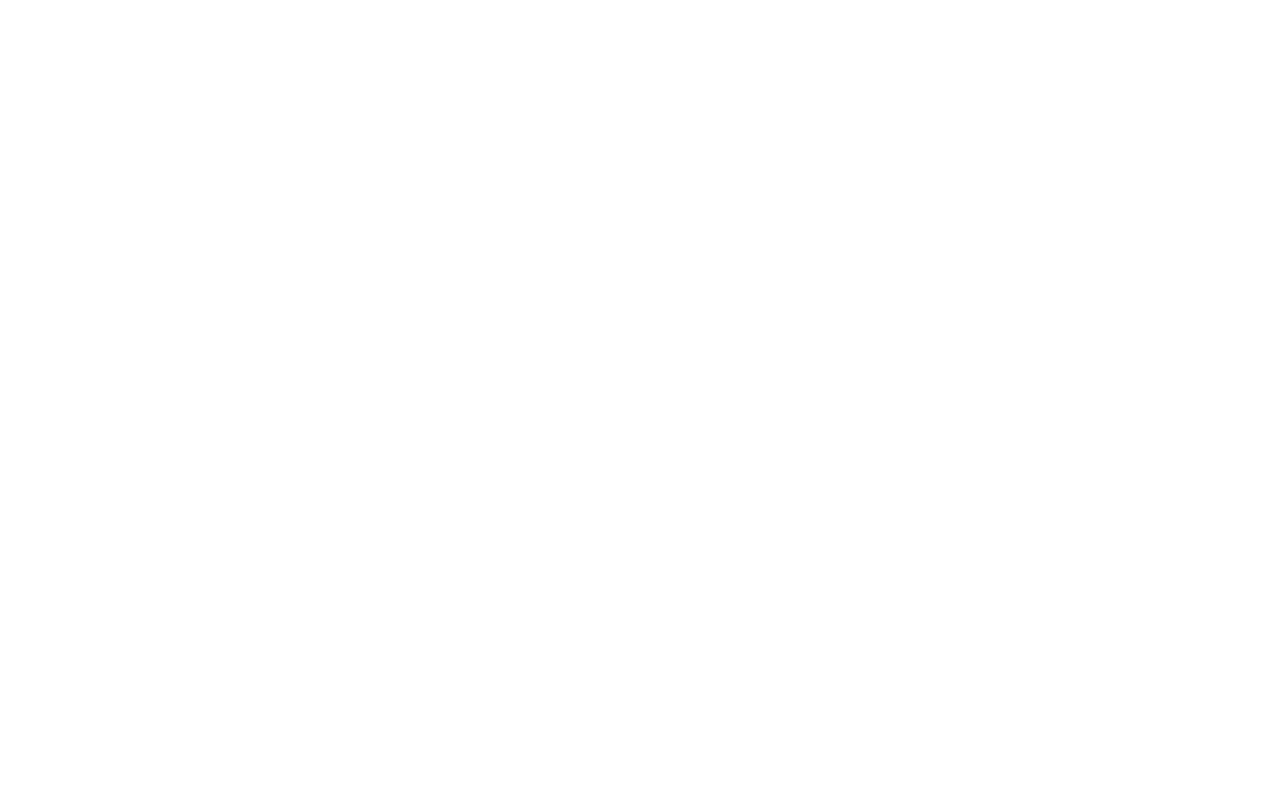
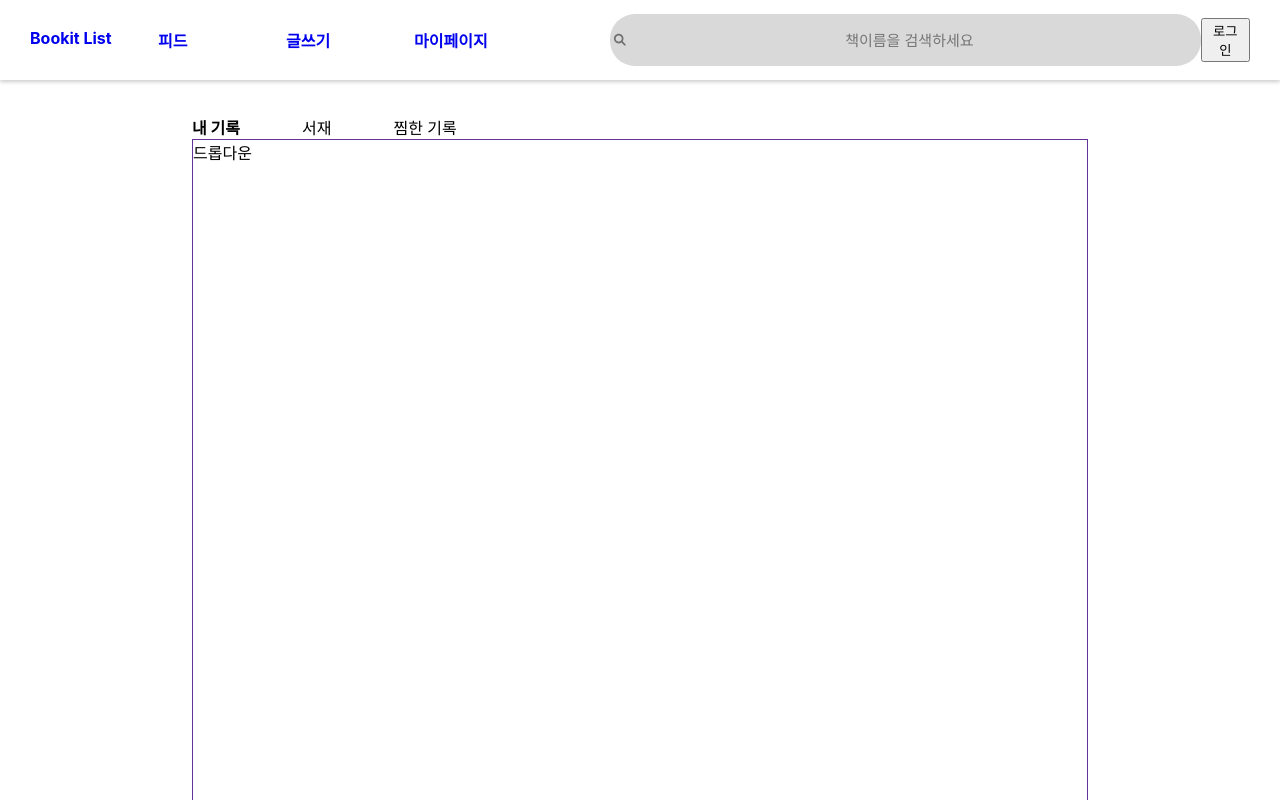
Before and after one commit to BookitList/BookitList_frontend, a React (Create React App) app: page /MyPage in a window 1280 px wide. Before the commit this address had no page. Shown: the top 800 px of the page. Built offline with nearby package versions, Linux system fonts and the light colour scheme.

Commit message:
Feat: 마이페이지 화면 구성 및 카테고리 기능 구현

```diff
--- a/src/App.js
+++ b/src/App.js
@@ -7,6 +7,7 @@ import MyBook from 'pages/MyBook/MyBook';
 import './App.css';
 
 import axios from 'axios';
+import MyPage from 'pages/MyPage/MyPage';
 
 const App = () => {
 
@@ -19,6 +20,7 @@ const App = () => {
         {/* BookDetail 책 데이터마다 링크 다르게 변수처리 */}
         <Route path="/BookDetail"  element={<BookDetail />} />
         <Route path="/MyBook"  element={<MyBook />} />
+        <Route path="/MyPage"  element={<MyPage />} />
       </Routes>
     </BrowserRouter>
   );
--- /dev/null
+++ b/src/components/Categories/Categories.css
@@ -0,0 +1,20 @@
+.categoriesContainer {
+    display: flex;
+}
+
+.categoriesList {
+    list-style: none;
+    padding: 0;
+    display: flex;
+    margin: 35px 0 0 0;
+}
+
+.categoriesItem {
+    cursor: pointer;
+    margin: 0 62px 0 0;
+      font-weight: 400;
+}
+
+.categoriesItem.active {
+    font-weight: 700;
+}
--- /dev/null
+++ b/src/components/Categories/Categories.js
@@ -0,0 +1,41 @@
+import React from 'react';
+import './Categories.css';
+
+const Categories = ({ selectedCategory, onCategoryChange }) => {
+  const categories = [
+    {
+      name: 'MyRecord',
+      text: '내 기록',
+    },
+    {
+      name: 'Library',
+      text: '서재',
+    },
+    {
+      name: 'Bookmarks',
+      text: '찜한 기록',
+    },
+  ];
+
+  const handleCategoryClick = (categoryName) => {
+    onCategoryChange(categoryName);
+  };
+
+  return (
+    <div className="categoriesContainer">
+      <ul className="categoriesList">
+        {categories.map((category) => (
+          <li
+            key={category.name}
+            onClick={() => handleCategoryClick(category.name)}
+            className={`categoriesItem ${selectedCategory === category.name ? 'active' : ''}`}
+          >
+            {category.text}
+          </li>
+        ))}
+      </ul>
+    </div>
+  );
+};
+
+export default Categories;
--- /dev/null
+++ b/src/pages/MyPage/MyPage.css
@@ -0,0 +1,14 @@
+.MyPage{
+    color: black;
+    width: 100%;
+}
+
+.MyPageContainer{
+    margin: 0 15vw;
+    /* margin: 0 288px; */
+}
+
+.Content{
+    min-height: 1842px;
+    border: 1px solid rebeccapurple;
+}
--- /dev/null
+++ b/src/pages/MyPage/MyPage.js
@@ -0,0 +1,37 @@
+import React, { useCallback, useState } from 'react';
+import './MyPage.css';
+import Header from 'components/Header/Header';
+import Footer from 'components/Footer/Footer';
+import Categories from 'components/Categories/Categories';
+import MyRecord from './MyRecord/MyRecord';
+
+const MyPage = () => {
+  // 기본 카테고리 state 선언
+  const [category, setCategory] = useState('MyRecord');
+  // 콜백으로 사용 할 카테고리 함수
+  const onSelect = useCallback((selectedCategory) => setCategory(selectedCategory), []);
+
+  // 선택된 카테고리에 따른 컴포넌트 매핑
+  const categoryComponents = {
+    MyRecord: <MyRecord />,
+    Library: <div>서재</div>,
+    Bookmarks: <div>찜한 기록</div>,
+  };
+
+  return (
+    <div className='MyPage'>
+      <Header />
+      <div className='MyPageContainer'>
+        <Categories selectedCategory={category} onCategoryChange={onSelect} />
+
+        <div className='Content'>
+          {categoryComponents[category]}
+        </div>
+      </div>
+
+      <Footer />
+    </div>
+  );
+};
+
+export default MyPage;
--- /dev/null
+++ b/src/pages/MyPage/MyRecord/MyRecord.js
@@ -0,0 +1,16 @@
+import React from 'react';
+import './MyRecord.css';
+
+const MyRecord = () => {
+  return (
+    <div className='MyRecord'>
+        <div>
+            <div>드롭다운</div>
+            <div></div>
+        </div>
+    </div>
+
+  )
+}
+
+export default MyRecord
```
Also changed, not shown: src/pages/MyPage/MyRecord/MyRecord.css (added).
